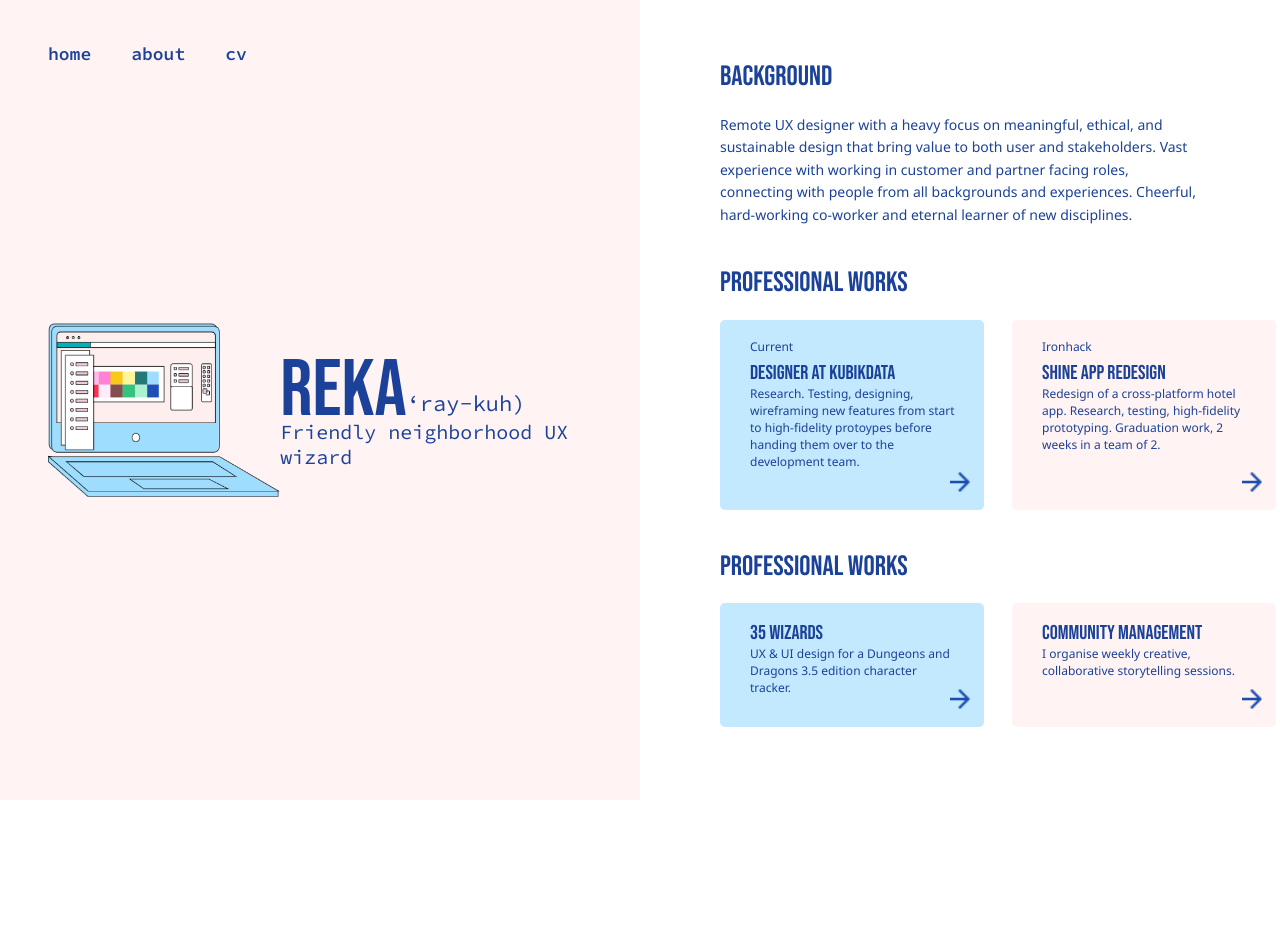
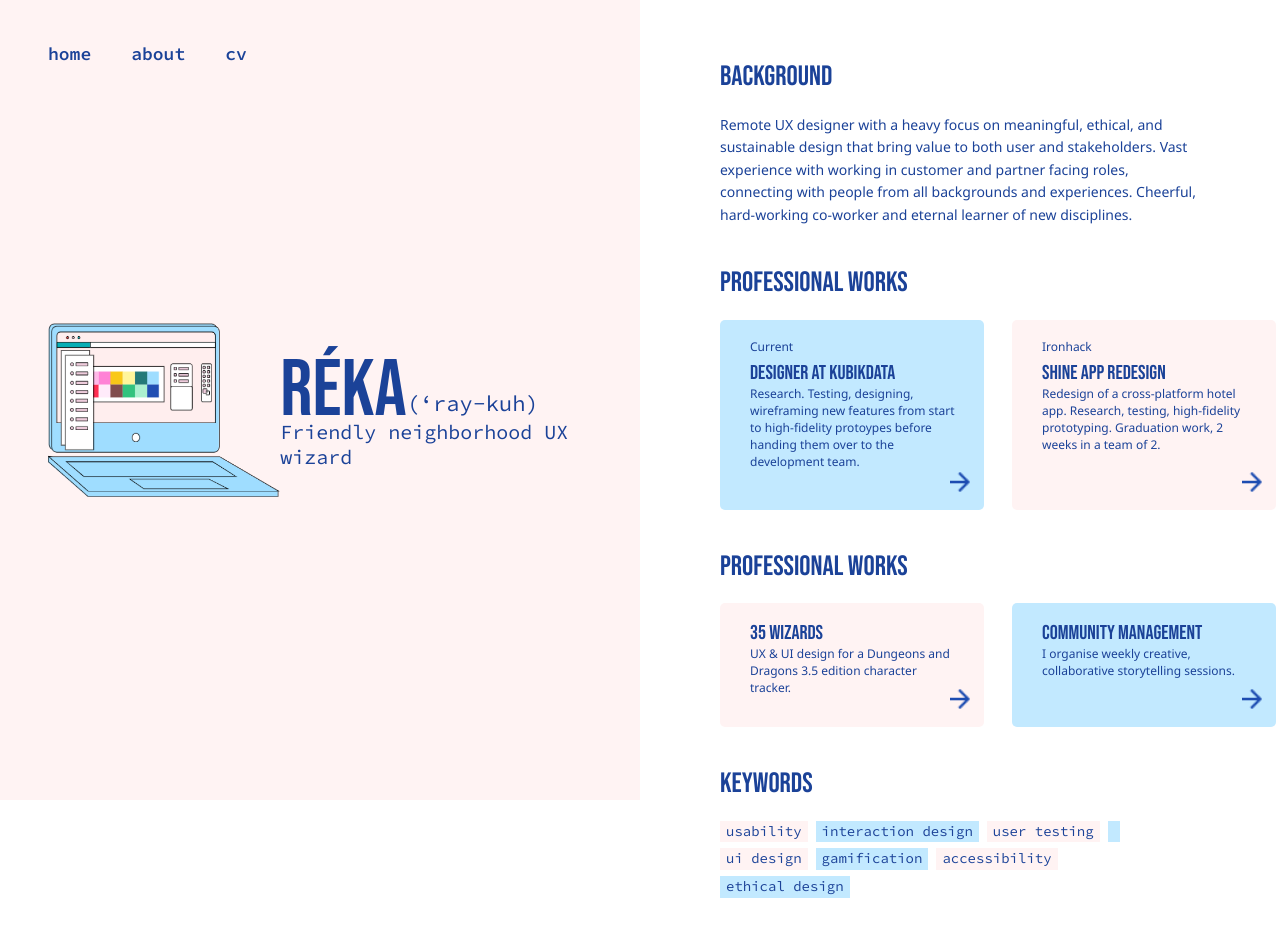
Before and after one commit to RekaK/portfolio, a Next.js app: page / in a window 1280 px wide. Shown: the top 936 px of the page. Before the commit the page ends 800 px from the top, so only its background shows below. Built offline with nearby package versions, Linux system fonts and the light colour scheme.

Commit message:
fiddle with keywords

```diff
--- a/components/home/index.tsx
+++ b/components/home/index.tsx
@@ -37,7 +37,21 @@ const cardSection: ICardSection = {
 
 const smallCardSection: ICardSection = {
   cardSize: "small",
+  flipColor: true,
   cards: smallCards,
+};
+
+const keywordSection = {
+  keywords: [
+    "usability",
+    "interaction design",
+    "user testing",
+    "",
+    "ui design",
+    "gamification",
+    "accessibility",
+    "ethical design",
+  ],
 };
 
 const HomeSection = () => {
@@ -50,6 +64,7 @@ const HomeSection = () => {
         />
         <Section title="Professional Works" cardSection={cardSection} />
         <Section title="Professional Works" cardSection={smallCardSection} />
+        <Section title="Keywords" keywordSection={keywordSection} />
       </Styled.MainContainer>
     </Styled.Main>
   );
--- a/pages/index.tsx
+++ b/pages/index.tsx
@@ -6,9 +6,9 @@ import MainTemplate from "../templates/MainTemplate";
 const Home: NextPage = () => {
   const hero = {
     image: "/images/laptop.png",
-    title: "Reka",
+    title: "Réka",
     subtitle: "Friendly neighborhood UX wizard",
-    spelling: "‘ray-kuh)",
+    spelling: "(‘ray-kuh)",
   };
 
   return (
--- a/ui/Section.tsx
+++ b/ui/Section.tsx
@@ -1,8 +1,11 @@
 import Card, { ICard } from "./Card";
 import { Styled } from "./styles/Section.Styles";
+import { Styled as StyledKeywords } from "./styles/Keyword.Styles";
+import Keyword from "./Keyword";
 
 export interface ICardSection {
   cardSize: "small" | "large";
+  flipColor?: boolean;
   cards: ICard[];
 }
 
@@ -23,6 +26,8 @@ const Section: React.FC<SectionProps> = ({
   cardSection,
   keywordSection,
 }) => {
+  const colorIndex = cardSection?.flipColor ? 2 : 1
+
   return (
     <Styled.Section>
       <Styled.SectionTitle>{title}</Styled.SectionTitle>
@@ -38,13 +43,23 @@ const Section: React.FC<SectionProps> = ({
               subtitle={card.subtitle}
               text={card.text}
               size={cardSection.cardSize}
-              color={(index + 1) % 2 === 0 ? "pink" : "blue"}
+              color={(index + colorIndex) % 2 === 0 ? "pink" : "blue"}
               link={card.link}
             />
           ))}
         </Styled.CardContainer>
       )}
-      {keywordSection && <div></div>}
+      {keywordSection && (
+        <StyledKeywords.KeywordSection>
+          {keywordSection.keywords.map((keyword, index) => (
+            <Keyword
+              key={keyword}
+              text={keyword}
+              color={(index + 2) % 2 === 0 ? "pink" : "blue"}
+            />
+          ))}
+        </StyledKeywords.KeywordSection>
+      )}
     </Styled.Section>
   );
 };
--- a/ui/styles/Keyword.Styles.tsx
+++ b/ui/styles/Keyword.Styles.tsx
@@ -5,18 +5,25 @@ interface KeywordStyleProps {
   color: "blue" | "pink";
 }
 
-const Keyword = styled.span<KeywordStyleProps>(props => ({
+const Keyword = styled.span<KeywordStyleProps>((props) => ({
   display: "inline-block",
   padding: "2px 6px",
   backgroundColor: props.color === "blue" ? colors.lightBlue : colors.pink,
+  fontFamily: "Source Code Pro, sans-serif",
+  fontWeight: 400,
+  color: colors.darkBlue,
+  fontSize: "14px",
+  lineHeight: "17.6px",
+  marginBottom: "6px"
 }));
 
 const KeywordSection = styled.div({
   display: "flex",
   flexDirection: "row",
   "& span": {
-    marginRight: "8px"
-  }
+    marginRight: "8px",
+  },
+  flexWrap: "wrap"
 });
 
 export const Styled = {
```
